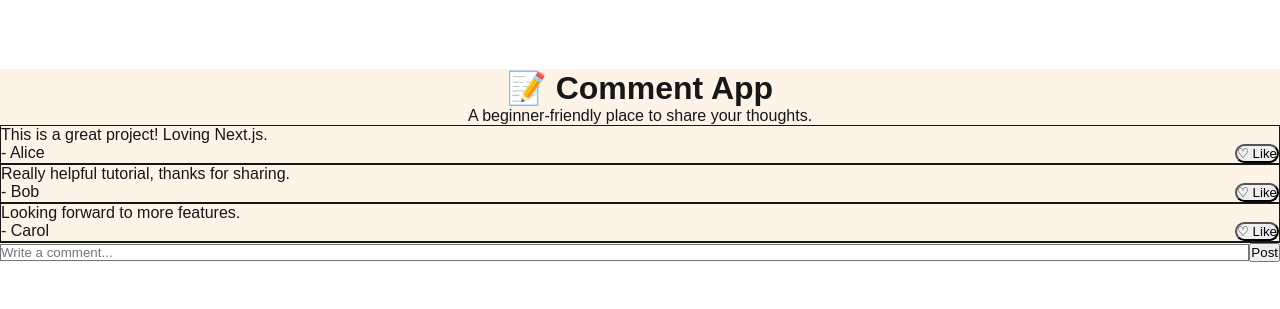
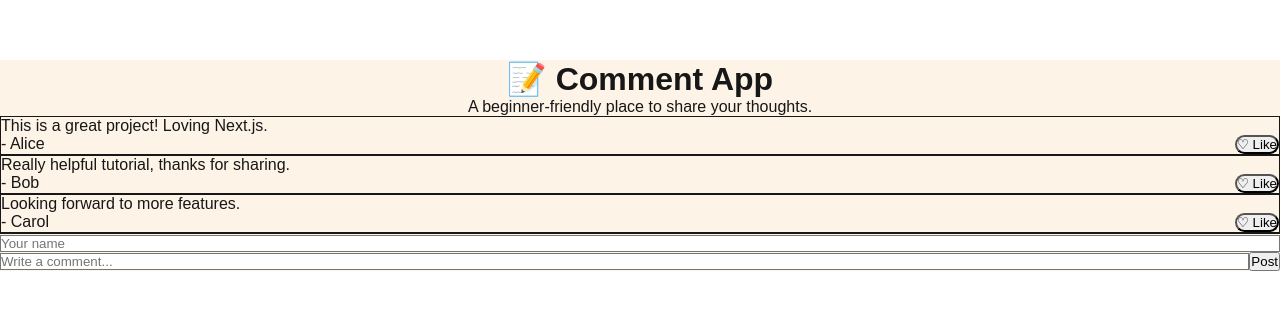
Before and after one commit to MarwaEmreish/Socials, a Next.js app: page / in a window 1280 px wide. Shown: the part 235-544 px from the top of the page. Built offline with nearby package versions, Linux system fonts and the light colour scheme.

Commit message:
adding a name option

```diff
--- a/app/page.tsx
+++ b/app/page.tsx
@@ -11,12 +11,13 @@ export default function Home() {
   ])
 
   const [newComment, setNewComment] = useState("")
+  const [userName, setUserName] = useState("")
 
   const addComment = () => {
-    if (newComment.trim()) {
+    if (newComment.trim() && userName.trim()) {
       setComments(prev => [
         ...prev,
-        { id: Date.now(), content: newComment.trim(), user: "Anonymous" }
+        { id: Date.now(), content: newComment.trim(), user: userName.trim() }
       ])
       setNewComment("")
     }
@@ -42,8 +43,16 @@ export default function Home() {
           ))}
         </div>
 
-        {/* New Comment Input */}
-        <div className="flex items-center space-x-2 pt-2 border-t border-gray-300 dark:border-gray-700">
+        {/* Input Fields */}
+        <div className="space-y-3 border-t pt-6 border-gray-300 dark:border-gray-700">
+          <input
+            type="text"
+            placeholder="Your name"
+            value={userName}
+            onChange={(e) => setUserName(e.target.value)}
+            className="w-full px-4 py-2 rounded-lg border border-gray-300 dark:border-gray-600 dark:bg-gray-700 text-sm dark:text-white outline-none"
+          />
+          <div className="flex items-center space-x-2">
             <input
               type="text"
               placeholder="Write a comment..."
@@ -60,5 +69,6 @@ export default function Home() {
           </div>
         </div>
       </div>
+    </div>
   )
 }
```
Lines whose indentation alone changed are shown as unchanged.
